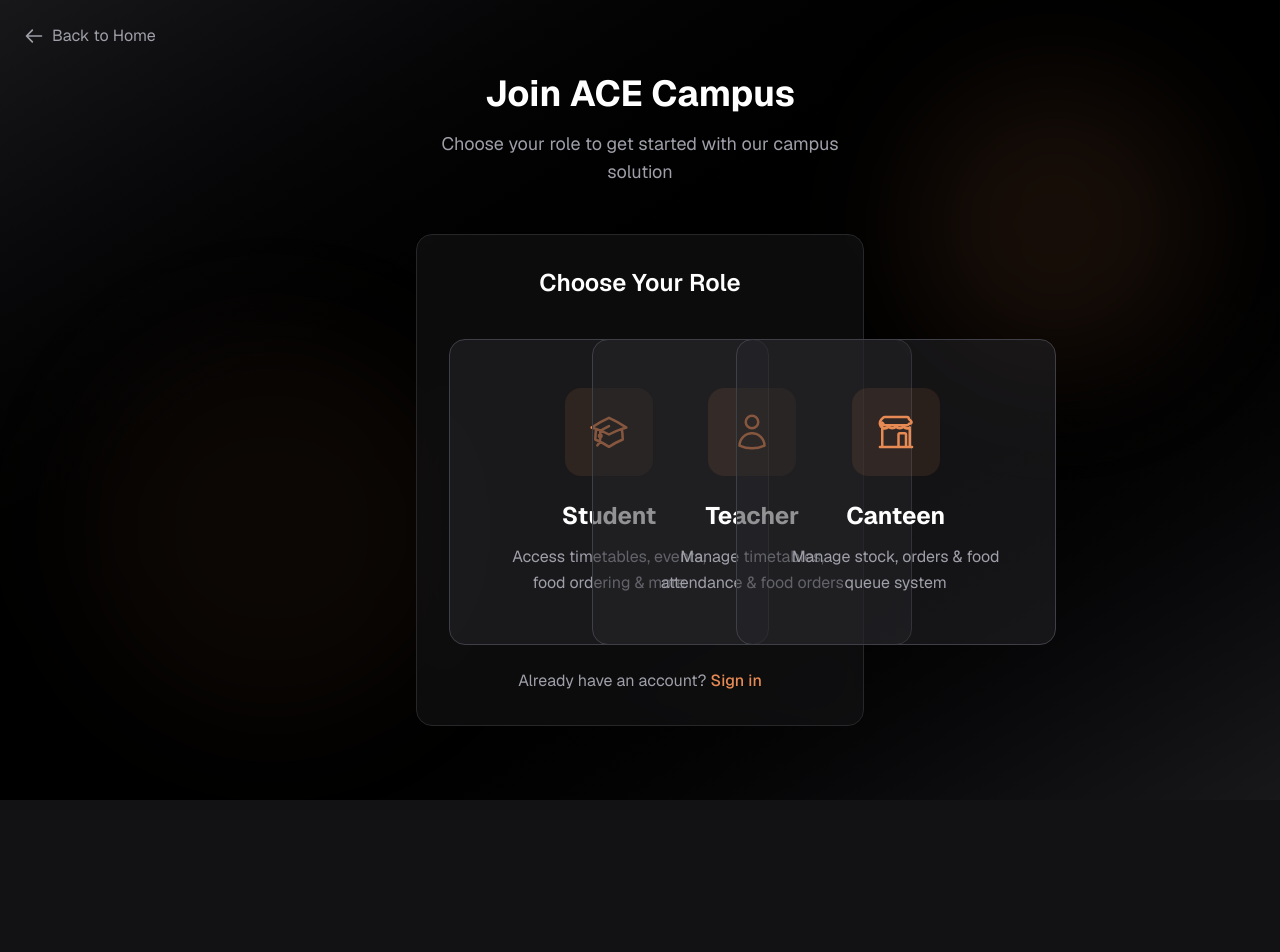
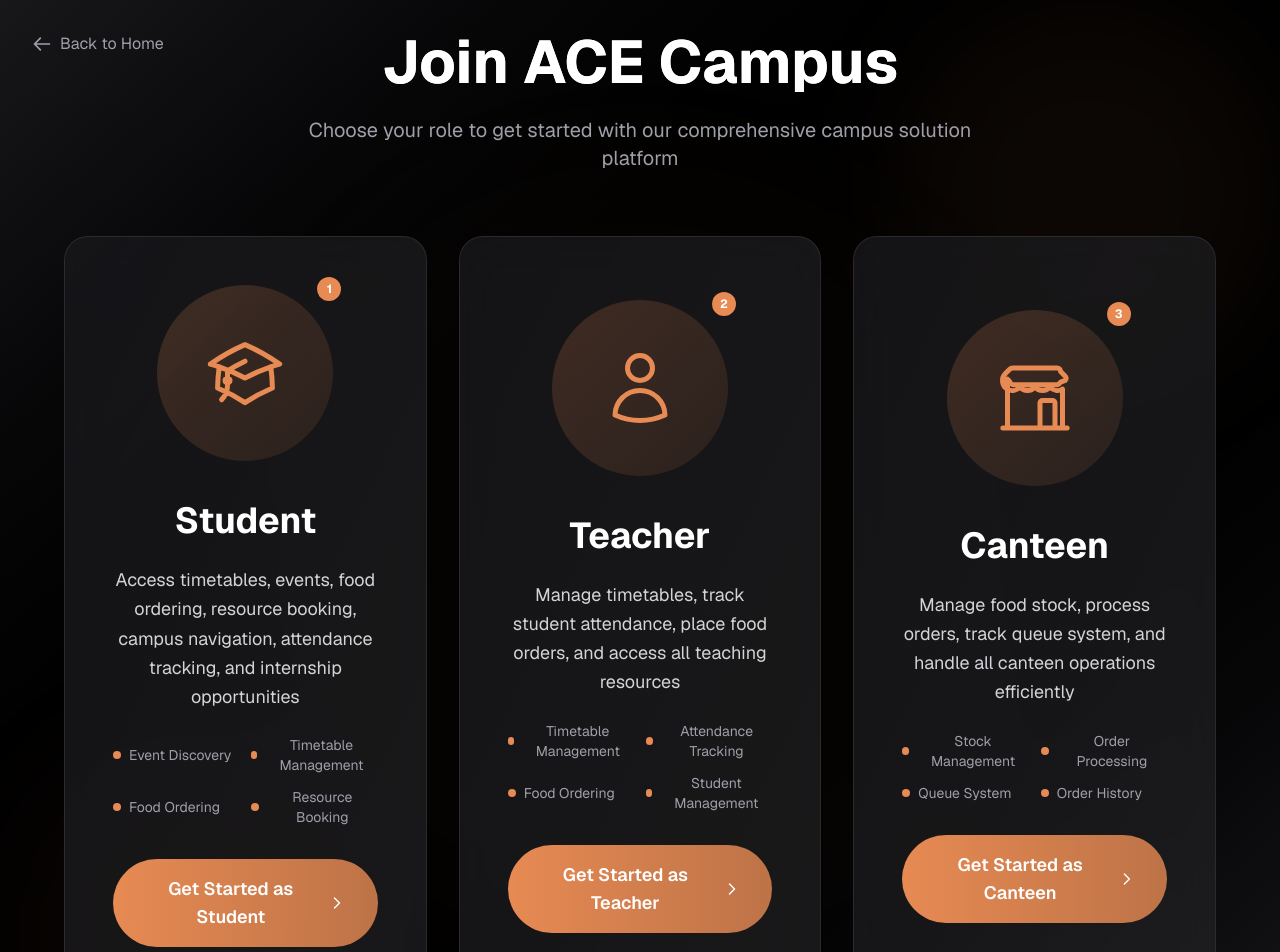
Before and after one commit to faizzz11/ace, a Next.js app: page /signup in a window 1280 px wide. Shown: the top 952 px of the page. Before the commit the page ends 800 px from the top, so only its background shows below. Built offline with nearby package versions, Linux system fonts and the light colour scheme.

Commit message:
Enhance signup page with improved layout and animations, adding role selection cards for Student, Teacher, and Canteen, along with a visually appealing background and footer. Updated text for clarity and engagement.

```diff
--- a/app/signup/page.tsx
+++ b/app/signup/page.tsx
@@ -1,120 +1,266 @@
 "use client"
 
 import type React from "react"
-
-import { useState } from "react"
 import { motion } from "framer-motion"
 import Link from "next/link"
-import { Button } from "@/components/ui/button"
-import { Input } from "@/components/ui/input"
-import { Label } from "@/components/ui/label"
 
 export default function SignupPage() {
+  return (
+    <div className="min-h-screen bg-black relative overflow-hidden">
+      {/* Background Elements */}
+      <div className="absolute inset-0 bg-gradient-to-br from-zinc-900 via-black to-zinc-900" />
+      <div className="absolute top-0 right-0 w-96 h-96 bg-[#e78a53]/5 rounded-full blur-3xl" />
+      <div className="absolute bottom-0 left-0 w-96 h-96 bg-[#e78a53]/3 rounded-full blur-3xl" />
+      <div className="absolute top-1/2 left-1/2 transform -translate-x-1/2 -translate-y-1/2 w-[800px] h-[800px] bg-[#e78a53]/2 rounded-full blur-3xl" />
 
-  return (
-    <div className="min-h-screen bg-black flex items-center justify-center p-4">
+      {/* Back Button */}
       <Link
         href="/"
-        className="absolute top-6 left-6 z-20 text-zinc-400 hover:text-[#e78a53] transition-colors duration-200 flex items-center space-x-2"
+        className="absolute top-8 left-8 z-20 text-zinc-400 hover:text-[#e78a53] transition-colors duration-200 flex items-center space-x-2 group"
       >
-        <svg className="w-5 h-5" fill="none" stroke="currentColor" viewBox="0 0 24 24">
+        <svg className="w-5 h-5 group-hover:-translate-x-1 transition-transform duration-200" fill="none" stroke="currentColor" viewBox="0 0 24 24">
           <path strokeLinecap="round" strokeLinejoin="round" strokeWidth={2} d="M10 19l-7-7m0 0l7-7m-7 7h18" />
         </svg>
         <span>Back to Home</span>
       </Link>
 
-      {/* Background gradient */}
-      <div className="absolute inset-0 bg-gradient-to-br from-zinc-900 via-black to-zinc-900" />
+      {/* Main Content */}
+      <div className="relative z-10 min-h-screen flex flex-col items-center justify-center p-8">
+        {/* Header */}
+        <motion.div
+          initial={{ opacity: 0, y: -20 }}
+          animate={{ opacity: 1, y: 0 }}
+          transition={{ duration: 0.6 }}
+          className="text-center mb-16"
+        >
+          <h1 className="text-6xl font-bold text-white mb-6 bg-gradient-to-r from-white to-zinc-300 bg-clip-text text-transparent">
+            Join ACE Campus
+          </h1>
+          <p className="text-xl text-zinc-400 max-w-2xl mx-auto">
+            Choose your role to get started with our comprehensive campus solution platform
+          </p>
+        </motion.div>
 
-      {/* Decorative elements */}
-      <div className="absolute top-20 right-20 w-72 h-72 bg-[#e78a53]/10 rounded-full blur-3xl" />
-      <div className="absolute bottom-20 left-20 w-96 h-96 bg-[#e78a53]/5 rounded-full blur-3xl" />
-
+        {/* Role Selection Cards */}
         <motion.div
-        initial={{ opacity: 0, y: 20 }}
+          initial={{ opacity: 0, y: 40 }}
           animate={{ opacity: 1, y: 0 }}
-        transition={{ duration: 0.5 }}
-        className="relative z-10 w-full max-w-md"
+          transition={{ duration: 0.8, delay: 0.2 }}
+          className="w-full max-w-6xl"
         >
-        {/* Header */}
-        <div className="text-center mb-12">
-          <h1 className="text-4xl font-bold text-white mb-4">Join ACE Campus</h1>
-          <p className="text-zinc-400 text-lg">Choose your role to get started with our campus solution</p>
-        </div>
-
-        {/* Role Selection */}
+          <div className="grid grid-cols-1 lg:grid-cols-3 gap-8">
+            {/* Student Card */}
             <motion.div
-          initial={{ opacity: 0, scale: 0.95 }}
-          animate={{ opacity: 1, scale: 1 }}
-          transition={{ duration: 0.5, delay: 0.1 }}
-          className="bg-zinc-900/50 backdrop-blur-xl border border-zinc-800 rounded-2xl p-8"
+              whileHover={{ scale: 1.02, y: -5 }}
+              transition={{ duration: 0.3 }}
+              className="group"
             >
-          <h2 className="text-2xl font-semibold text-white mb-10 text-center">Choose Your Role</h2>
-          <div className="grid grid-cols-1 lg:grid-cols-3 gap-12 max-w-7xl mx-auto">
               <Link href="/signup/student" className="block h-full">
-              <div className="h-full p-12 bg-zinc-800/50 border border-zinc-700 rounded-2xl hover:border-[#e78a53]/50 hover:bg-[#e78a53]/5 transition-all duration-300 cursor-pointer group text-center min-w-[320px]">
-                <div className="flex flex-col items-center gap-6 h-full justify-between">
-                  <div className="flex flex-col items-center gap-6">
-                    <div className="p-6 bg-[#e78a53]/10 rounded-2xl group-hover:bg-[#e78a53]/20 transition-colors">
-                      <svg className="w-10 h-10 text-[#e78a53]" fill="none" stroke="currentColor" viewBox="0 0 24 24">
+                <div className="h-full min-h-[500px] bg-gradient-to-br from-zinc-900/80 to-zinc-800/60 backdrop-blur-xl border border-zinc-700/50 rounded-3xl p-12 hover:border-[#e78a53]/60 hover:bg-gradient-to-br hover:from-[#e78a53]/5 hover:to-zinc-800/60 transition-all duration-500 cursor-pointer text-center group-hover:shadow-2xl group-hover:shadow-[#e78a53]/20">
+                  <div className="flex flex-col items-center gap-10 h-full justify-center">
+                    {/* Icon Container */}
+                    <div className="relative">
+                      <div className="p-12 bg-gradient-to-br from-[#e78a53]/20 to-[#e78a53]/10 rounded-full group-hover:from-[#e78a53]/30 group-hover:to-[#e78a53]/20 transition-all duration-500 group-hover:scale-110">
+                        <svg className="w-20 h-20 text-[#e78a53]" fill="none" stroke="currentColor" viewBox="0 0 24 24">
                           <path strokeLinecap="round" strokeLinejoin="round" strokeWidth={1.5} d="M4.26 10.147a60.438 60.438 0 0 0-.491 6.347A48.62 48.62 0 0 1 12 20.904a48.62 48.62 0 0 1 8.232-4.41 60.46 60.46 0 0 0-.491-6.347m-15.482 0a50.636 50.636 0 0 0-2.658-.813A59.906 59.906 0 0 1 12 3.493a59.903 59.903 0 0 1 10.399 5.84c-.896.248-1.783.52-2.658.814m-15.482 0A50.717 50.717 0 0 1 12 13.489a50.702 50.702 0 0 1 7.74-3.342M6.75 15a.75.75 0 1 0 0-1.5.75.75 0 0 0 0 1.5Zm0 0v-3.675A55.378 55.378 0 0 1 12 8.443m-7.007 11.55A5.981 5.981 0 0 0 6.75 15.75v-1.5" />
                         </svg>
                       </div>
-                    <div>
-                      <h3 className="text-2xl font-bold text-white mb-3">Student</h3>
-                      <p className="text-zinc-400 text-base leading-relaxed">Access timetables, events, food ordering & more</p>
+                      <div className="absolute -top-2 -right-2 w-6 h-6 bg-[#e78a53] rounded-full flex items-center justify-center">
+                        <span className="text-white text-xs font-bold">1</span>
+                      </div>
+                    </div>
+
+                    {/* Content */}
+                    <div className="space-y-6">
+                      <h3 className="text-4xl font-bold text-white group-hover:text-[#e78a53] transition-colors duration-300">
+                        Student
+                      </h3>
+                      <p className="text-zinc-300 text-lg leading-relaxed max-w-sm mx-auto">
+                        Access timetables, events, food ordering, resource booking, campus navigation, attendance tracking, and internship opportunities
+                      </p>
+
+                      {/* Features List */}
+                      <div className="grid grid-cols-2 gap-3 text-sm text-zinc-400">
+                        <div className="flex items-center gap-2">
+                          <div className="w-2 h-2 bg-[#e78a53] rounded-full"></div>
+                          <span>Event Discovery</span>
+                        </div>
+                        <div className="flex items-center gap-2">
+                          <div className="w-2 h-2 bg-[#e78a53] rounded-full"></div>
+                          <span>Timetable Management</span>
+                        </div>
+                        <div className="flex items-center gap-2">
+                          <div className="w-2 h-2 bg-[#e78a53] rounded-full"></div>
+                          <span>Food Ordering</span>
+                        </div>
+                        <div className="flex items-center gap-2">
+                          <div className="w-2 h-2 bg-[#e78a53] rounded-full"></div>
+                          <span>Resource Booking</span>
+                        </div>
+                      </div>
+
+                      {/* CTA Button */}
+                      <div className="mt-8">
+                        <div className="inline-flex items-center px-8 py-4 bg-gradient-to-r from-[#e78a53] to-[#e78a53]/80 text-white rounded-full text-lg font-semibold group-hover:from-[#e78a53]/90 group-hover:to-[#e78a53] transition-all duration-300 group-hover:shadow-lg group-hover:shadow-[#e78a53]/25">
+                          Get Started as Student
+                          <svg className="w-5 h-5 ml-3 group-hover:translate-x-1 transition-transform duration-300" fill="none" stroke="currentColor" viewBox="0 0 24 24">
+                            <path strokeLinecap="round" strokeLinejoin="round" strokeWidth={2} d="M9 5l7 7-7 7" />
+                          </svg>
+                        </div>
                       </div>
                     </div>
                   </div>
                 </div>
               </Link>
+            </motion.div>
 
+            {/* Teacher Card */}
+            <motion.div
+              whileHover={{ scale: 1.02, y: -5 }}
+              transition={{ duration: 0.3 }}
+              className="group"
+            >
               <Link href="/signup/teacher" className="block h-full">
-              <div className="h-full p-12 bg-zinc-800/50 border border-zinc-700 rounded-2xl hover:border-[#e78a53]/50 hover:bg-[#e78a53]/5 transition-all duration-300 cursor-pointer group text-center min-w-[320px]">
-                <div className="flex flex-col items-center gap-6 h-full justify-between">
-                  <div className="flex flex-col items-center gap-6">
-                    <div className="p-6 bg-[#e78a53]/10 rounded-2xl group-hover:bg-[#e78a53]/20 transition-colors">
-                      <svg className="w-10 h-10 text-[#e78a53]" fill="none" stroke="currentColor" viewBox="0 0 24 24">
+                <div className="h-full min-h-[500px] bg-gradient-to-br from-zinc-900/80 to-zinc-800/60 backdrop-blur-xl border border-zinc-700/50 rounded-3xl p-12 hover:border-[#e78a53]/60 hover:bg-gradient-to-br hover:from-[#e78a53]/5 hover:to-zinc-800/60 transition-all duration-500 cursor-pointer text-center group-hover:shadow-2xl group-hover:shadow-[#e78a53]/20">
+                  <div className="flex flex-col items-center gap-10 h-full justify-center">
+                    {/* Icon Container */}
+                    <div className="relative">
+                      <div className="p-12 bg-gradient-to-br from-[#e78a53]/20 to-[#e78a53]/10 rounded-full group-hover:from-[#e78a53]/30 group-hover:to-[#e78a53]/20 transition-all duration-500 group-hover:scale-110">
+                        <svg className="w-20 h-20 text-[#e78a53]" fill="none" stroke="currentColor" viewBox="0 0 24 24">
                           <path strokeLinecap="round" strokeLinejoin="round" strokeWidth={1.5} d="M15.75 6a3.75 3.75 0 1 1-7.5 0 3.75 3.75 0 0 1 7.5 0ZM4.501 20.118a7.5 7.5 0 0 1 14.998 0A17.933 17.933 0 0 1 12 21.75c-2.676 0-5.216-.584-7.499-1.632Z" />
                         </svg>
                       </div>
-                    <div>
-                      <h3 className="text-2xl font-bold text-white mb-3">Teacher</h3>
-                      <p className="text-zinc-400 text-base leading-relaxed">Manage timetables, attendance & food orders</p>
+                      <div className="absolute -top-2 -right-2 w-6 h-6 bg-[#e78a53] rounded-full flex items-center justify-center">
+                        <span className="text-white text-xs font-bold">2</span>
+                      </div>
+                    </div>
+
+                    {/* Content */}
+                    <div className="space-y-6">
+                      <h3 className="text-4xl font-bold text-white group-hover:text-[#e78a53] transition-colors duration-300">
+                        Teacher
+                      </h3>
+                      <p className="text-zinc-300 text-lg leading-relaxed max-w-sm mx-auto">
+                        Manage timetables, track student attendance, place food orders, and access all teaching resources
+                      </p>
+
+                      {/* Features List */}
+                      <div className="grid grid-cols-2 gap-3 text-sm text-zinc-400">
+                        <div className="flex items-center gap-2">
+                          <div className="w-2 h-2 bg-[#e78a53] rounded-full"></div>
+                          <span>Timetable Management</span>
+                        </div>
+                        <div className="flex items-center gap-2">
+                          <div className="w-2 h-2 bg-[#e78a53] rounded-full"></div>
+                          <span>Attendance Tracking</span>
+                        </div>
+                        <div className="flex items-center gap-2">
+                          <div className="w-2 h-2 bg-[#e78a53] rounded-full"></div>
+                          <span>Food Ordering</span>
+                        </div>
+                        <div className="flex items-center gap-2">
+                          <div className="w-2 h-2 bg-[#e78a53] rounded-full"></div>
+                          <span>Student Management</span>
+                        </div>
+                      </div>
+
+                      {/* CTA Button */}
+                      <div className="mt-8">
+                        <div className="inline-flex items-center px-8 py-4 bg-gradient-to-r from-[#e78a53] to-[#e78a53]/80 text-white rounded-full text-lg font-semibold group-hover:from-[#e78a53]/90 group-hover:to-[#e78a53] transition-all duration-300 group-hover:shadow-lg group-hover:shadow-[#e78a53]/25">
+                          Get Started as Teacher
+                          <svg className="w-5 h-5 ml-3 group-hover:translate-x-1 transition-transform duration-300" fill="none" stroke="currentColor" viewBox="0 0 24 24">
+                            <path strokeLinecap="round" strokeLinejoin="round" strokeWidth={2} d="M9 5l7 7-7 7" />
+                          </svg>
+                        </div>
                       </div>
                     </div>
                   </div>
                 </div>
               </Link>
+            </motion.div>
 
+            {/* Canteen Card */}
+            <motion.div
+              whileHover={{ scale: 1.02, y: -5 }}
+              transition={{ duration: 0.3 }}
+              className="group"
+            >
               <Link href="/signup/canteen" className="block h-full">
-              <div className="h-full p-12 bg-zinc-800/50 border border-zinc-700 rounded-2xl hover:border-[#e78a53]/50 hover:bg-[#e78a53]/5 transition-all duration-300 cursor-pointer group text-center min-w-[320px]">
-                <div className="flex flex-col items-center gap-6 h-full justify-between">
-                  <div className="flex flex-col items-center gap-6">
-                    <div className="p-6 bg-[#e78a53]/10 rounded-2xl group-hover:bg-[#e78a53]/20 transition-colors">
-                      <svg className="w-10 h-10 text-[#e78a53]" fill="none" stroke="currentColor" viewBox="0 0 24 24">
+                <div className="h-full min-h-[500px] bg-gradient-to-br from-zinc-900/80 to-zinc-800/60 backdrop-blur-xl border border-zinc-700/50 rounded-3xl p-12 hover:border-[#e78a53]/60 hover:bg-gradient-to-br hover:from-[#e78a53]/5 hover:to-zinc-800/60 transition-all duration-500 cursor-pointer text-center group-hover:shadow-2xl group-hover:shadow-[#e78a53]/20">
+                  <div className="flex flex-col items-center gap-10 h-full justify-center">
+                    {/* Icon Container */}
+                    <div className="relative">
+                      <div className="p-12 bg-gradient-to-br from-[#e78a53]/20 to-[#e78a53]/10 rounded-full group-hover:from-[#e78a53]/30 group-hover:to-[#e78a53]/20 transition-all duration-500 group-hover:scale-110">
+                        <svg className="w-20 h-20 text-[#e78a53]" fill="none" stroke="currentColor" viewBox="0 0 24 24">
                           <path strokeLinecap="round" strokeLinejoin="round" strokeWidth={1.5} d="M13.5 21v-7.5a.75.75 0 0 1 .75-.75h3a.75.75 0 0 1 .75.75V21m-4.5 0H2.36m11.14 0H18m0 0h3.64m-1.39 0V9.349M3.75 21V9.349m0 0a3.001 3.001 0 0 0 3.75-.615A2.993 2.993 0 0 0 9.75 9.75c.896 0 1.7-.393 2.25-1.016a2.993 2.993 0 0 0 2.25 1.016c.896 0 1.7-.393 2.25-1.016a3.001 3.001 0 0 0 3.75.614m-16.5 0a3.001 3.001 0 0 1-.621-4.72L4.318 3.44A1.5 1.5 0 0 1 5.378 3h13.243a1.06 1.06 0 0 1 1.06 1.06l1.39 1.39c.354.353.354.927 0 1.28L19.682 7.22A1.5 1.5 0 0 1 18.622 8H5.378a1.5 1.5 0 0 1-1.06-1.06L3.75 6.349Z" />
                         </svg>
                       </div>
-                    <div>
-                      <h3 className="text-2xl font-bold text-white mb-3">Canteen</h3>
-                      <p className="text-zinc-400 text-base leading-relaxed">Manage stock, orders & food queue system</p>
+                      <div className="absolute -top-2 -right-2 w-6 h-6 bg-[#e78a53] rounded-full flex items-center justify-center">
+                        <span className="text-white text-xs font-bold">3</span>
+                      </div>
+                    </div>
+
+                    {/* Content */}
+                    <div className="space-y-6">
+                      <h3 className="text-4xl font-bold text-white group-hover:text-[#e78a53] transition-colors duration-300">
+                        Canteen
+                      </h3>
+                      <p className="text-zinc-300 text-lg leading-relaxed max-w-sm mx-auto">
+                        Manage food stock, process orders, track queue system, and handle all canteen operations efficiently
+                      </p>
+
+                      {/* Features List */}
+                      <div className="grid grid-cols-2 gap-3 text-sm text-zinc-400">
+                        <div className="flex items-center gap-2">
+                          <div className="w-2 h-2 bg-[#e78a53] rounded-full"></div>
+                          <span>Stock Management</span>
+                        </div>
+                        <div className="flex items-center gap-2">
+                          <div className="w-2 h-2 bg-[#e78a53] rounded-full"></div>
+                          <span>Order Processing</span>
+                        </div>
+                        <div className="flex items-center gap-2">
+                          <div className="w-2 h-2 bg-[#e78a53] rounded-full"></div>
+                          <span>Queue System</span>
+                        </div>
+                        <div className="flex items-center gap-2">
+                          <div className="w-2 h-2 bg-[#e78a53] rounded-full"></div>
+                          <span>Order History</span>
+                        </div>
+                      </div>
+
+                      {/* CTA Button */}
+                      <div className="mt-8">
+                        <div className="inline-flex items-center px-8 py-4 bg-gradient-to-r from-[#e78a53] to-[#e78a53]/80 text-white rounded-full text-lg font-semibold group-hover:from-[#e78a53]/90 group-hover:to-[#e78a53] transition-all duration-300 group-hover:shadow-lg group-hover:shadow-[#e78a53]/25">
+                          Get Started as Canteen
+                          <svg className="w-5 h-5 ml-3 group-hover:translate-x-1 transition-transform duration-300" fill="none" stroke="currentColor" viewBox="0 0 24 24">
+                            <path strokeLinecap="round" strokeLinejoin="round" strokeWidth={2} d="M9 5l7 7-7 7" />
+                          </svg>
+                        </div>
                       </div>
                     </div>
                   </div>
                 </div>
               </Link>
+            </motion.div>
           </div>
-          <div className="mt-6 text-center">
-            <p className="text-zinc-400">
+        </motion.div>
+
+        {/* Footer */}
+        <motion.div
+          initial={{ opacity: 0 }}
+          animate={{ opacity: 1 }}
+          transition={{ duration: 0.8, delay: 0.6 }}
+          className="mt-16 text-center"
+        >
+          <p className="text-zinc-400 text-lg">
             Already have an account?{" "}
-              <Link href="/login" className="text-[#e78a53] hover:text-[#e78a53]/80 font-medium">
-                Sign in
+            <Link href="/login" className="text-[#e78a53] hover:text-[#e78a53]/80 font-semibold transition-colors duration-200">
+              Sign in here
             </Link>
           </p>
+        </motion.div>
       </div>
-        </motion.div>
-      </motion.div>
     </div>
   )
 }
```
Lines whose indentation alone changed are shown as unchanged.
